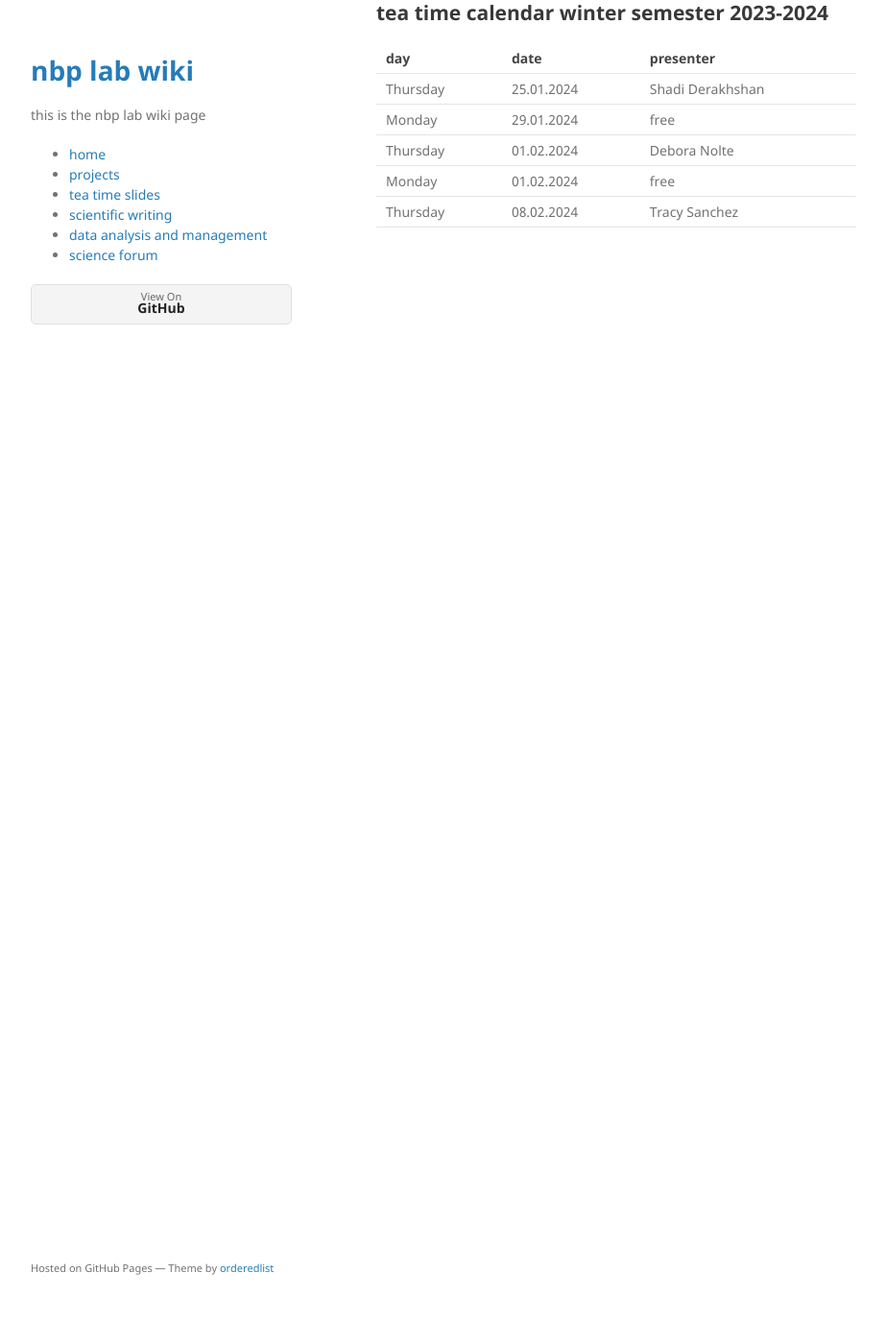
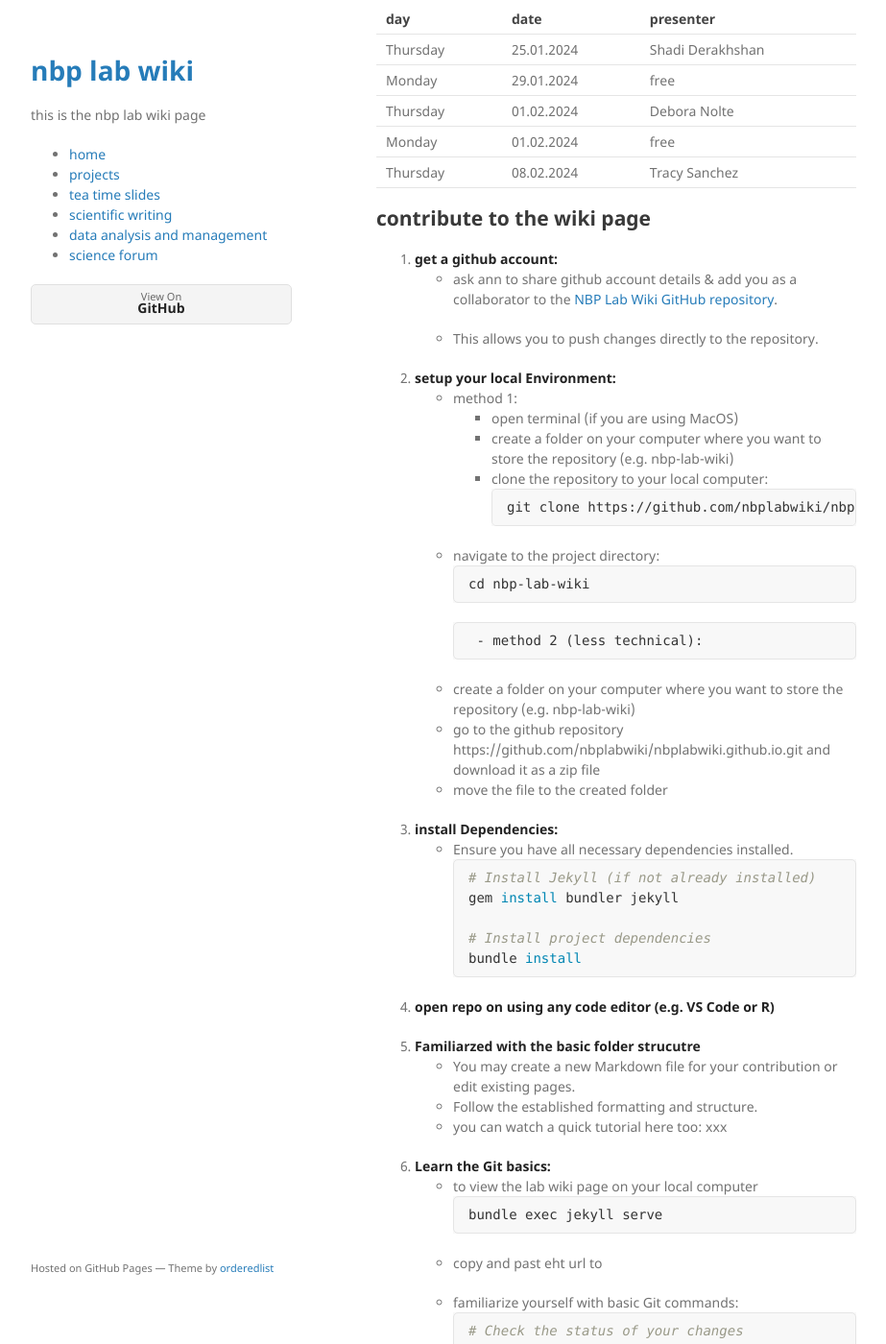
Before and after one commit to comco23/comco23.github.io, a Jekyll site: the page built from index.md, in a window 1280 px wide and 1400 px high, scrolled down 265 px. Shown: the whole window at 96% size, without its empty margins (178-1101 px from the left). Built offline with Jekyll 4.4.1, drawn with Linux system fonts in a browser that asks for light colours; before the commit the page ends 900 px from its top, so only the background shows below that; some of the changed text lies outside the part shown.

Commit message:
added some changes

````diff
--- a/index.md
+++ b/index.md
@@ -2,15 +2,13 @@
 layout: default
 ---
 
-## welcome
+## welcome!
 
 welcome to the nbp lab wiki page.
 
-## contribute to the wiki page
+## onboarding
 
-- collaborator on github
-
-[Link to examples of writing in markdown](/markdown-examples)
+get started working in the nbp lab.
 
 ## tea time calendar winter semester 2023-2024
 
@@ -21,3 +19,67 @@ welcome to the nbp lab wiki page.
 | Thursday     | 01.02.2024        | Debora Nolte    |
 | Monday       | 01.02.2024        | free            |
 | Thursday     | 08.02.2024        | Tracy Sanchez   |
+
+
+## contribute to the wiki page
+
+1. **get a github account:**
+- ask ann to share github account details & add you as a collaborator to the [NBP Lab Wiki GitHub repository](https://github.com/nbplabwiki/nbplabwiki.github.io).
+   - This allows you to push changes directly to the repository.
+
+2. **setup your local Environment:**
+- method 1:
+  - open terminal (if you are using MacOS)
+  - create a folder on your computer where you want to store the repository (e.g. nbp-lab-wiki)
+  - clone the repository to your local computer:
+     ```
+     git clone https://github.com/nbplabwiki/nbplabwiki.github.io.git
+     ```
+   - navigate to the project directory:
+     ```
+     cd nbp-lab-wiki
+     ```
+- method 2 (less technical):
+   - create a folder on your computer where you want to store the repository (e.g. nbp-lab-wiki)
+   - go to the github repository https://github.com/nbplabwiki/nbplabwiki.github.io.git and download it as a zip file
+   - move the file to the created folder
+
+3. **install Dependencies:**
+   - Ensure you have all necessary dependencies installed.
+     ```bash
+     # Install Jekyll (if not already installed)
+     gem install bundler jekyll
+
+     # Install project dependencies
+     bundle install
+     ```
+4. **open repo on using any code editor (e.g. VS Code or R)**
+
+5. **Familiarzed with the basic folder strucutre**
+   - You may create a new Markdown file for your contribution or edit existing pages.
+   - Follow the established formatting and structure.
+   - you can watch a quick tutorial here too: xxx
+
+4. **Learn the Git basics:**
+   - to view the lab wiki page on your local computer
+     ```
+     bundle exec jekyll serve
+     ```
+   - copy and past eht url to
+
+   - familiarize yourself with basic Git commands:
+     ```bash
+     # Check the status of your changes
+     git status
+
+     # Add changes to the staging area
+     git add .
+
+     # Commit changes
+     git commit -m "Your commit message"
+
+     # Push changes to GitHub
+     git push origin main
+     ```
+
+- [Link to examples of writing in markdown](/markdown-examples)
````
Also changed, not shown: _posts/2023-01-01-post-1.md (+3 -1 lines), _posts/2023-01-03-post-3.md (+1 -1 lines).
